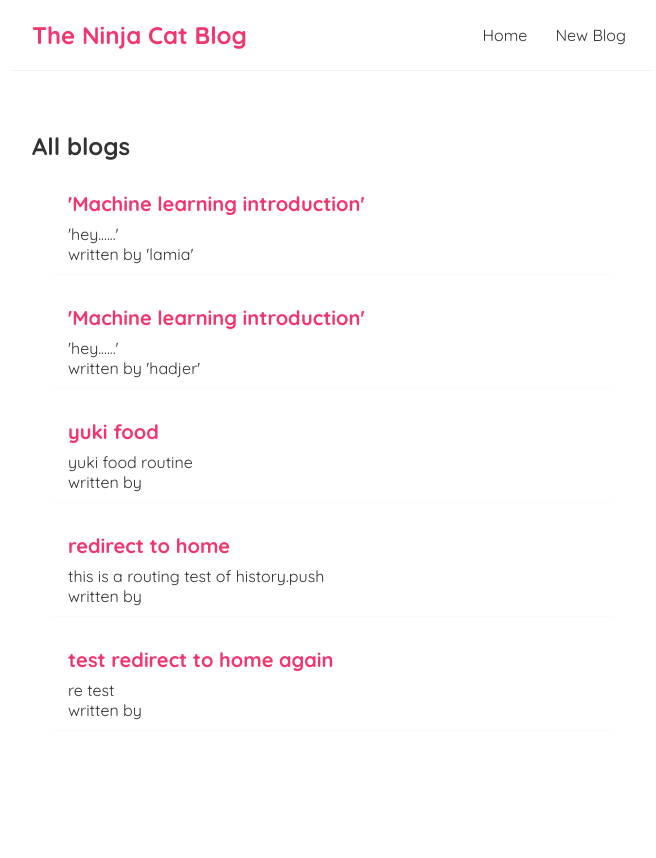
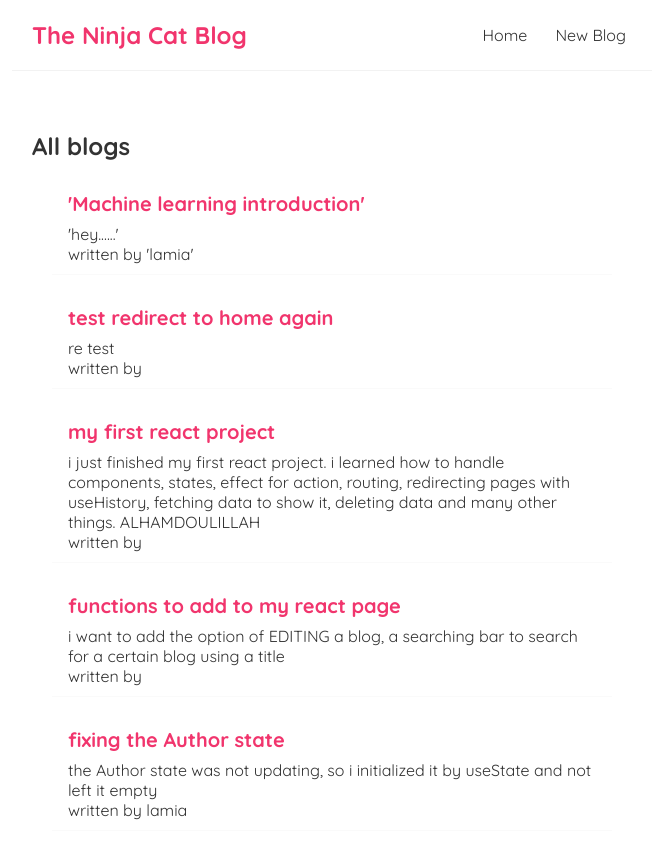
Before and after one commit to yaracchi/React-Blog, a React (Create React App) app: page / in a window 1280 px wide. Shown: the top 858 px of the page, without its empty margins (308-964 px from the left). Before the commit the page ends 811 px from the top, so only its background shows below. Built offline with nearby package versions, Linux system fonts and the light colour scheme; data requests are answered from the project's data file; the HTML template or start-up script is replaced by a standard one.

Commit message:
FINISHED PROJECT. fixed author state that was not showing

```diff
--- a/data/db.json
+++ b/data/db.json
@@ -7,28 +7,28 @@
       "id": 2
     },
     {
-      "title": "'Machine learning introduction'",
-      "body": "'hey......'",
-      "author": "'hadjer'",
-      "id": 3
-    },
-    {
-      "title": "yuki food",
-      "body": "yuki food routine",
-      "author": "",
-      "id": 5
-    },
-    {
-      "title": "redirect to home ",
-      "body": "this is a routing test of history.push",
-      "author": "",
-      "id": 6
-    },
-    {
       "title": "test redirect to home again",
       "body": "re test",
       "author": "",
       "id": 7
+    },
+    {
+      "title": "my first react project",
+      "body": "i just finished  my first react project. i learned how to handle components, states, effect for action, routing, redirecting pages with useHistory, fetching data to show it, deleting data and many other things. ALHAMDOULILLAH ",
+      "author": "",
+      "id": 8
+    },
+    {
+      "title": "functions to add to my react page",
+      "body": "i want to add the option of EDITING a blog, a searching bar to search for a certain blog using a title",
+      "author": "",
+      "id": 9
+    },
+    {
+      "title": "fixing the Author state",
+      "body": "the Author state was not updating, so i initialized it by useState and not left it empty",
+      "author": "lamia",
+      "id": 10
     }
   ]
 }
--- a/src/App.js
+++ b/src/App.js
@@ -9,7 +9,7 @@ function App() {
   //const name = "yara";
   //const goal = "i will master react js"
   //var array_goal = ["blog, ","portfolio, ","food app, ","pet journaling", "personal budget"];
-  const link = "http://localhost:3000/"
+ // const link = "http://localhost:3000/"
   //router surround our entire application so all component inside it have access to route
   //switch where we want our page contetnt to go when we go to different pages
   //create a route for each page that we have
--- a/src/BlogDetails.js
+++ b/src/BlogDetails.js
@@ -4,7 +4,7 @@ import useFetch from "./useFetch";
 
 const BlogDetails = () => {
     const { id } = useParams() //grap params from the route
-    const {data :blog,isPending,error} = useFetch('http://localhost:8000/blogs/'+id)
+    const {data :blog, isPending, error} = useFetch('http://localhost:8000/blogs/'+id)
     const history = useHistory()
     const handleClick = () => {
         //fetch for the blog to delete from the json file
@@ -18,7 +18,7 @@ const BlogDetails = () => {
             {blog && (
                 <article>
                     <h2>{blog.title}</h2>
-                    <p>written by{blog.author}</p>
+                    <p>written by {blog.author}</p>
                     <div>{blog.body}</div>
                     <button onClick={handleClick}>delete</button>
 
--- a/src/Create.js
+++ b/src/Create.js
@@ -5,7 +5,7 @@ const Create = () => {
 
     const [title, setTitle] = useState('')
     const [body, setBody] = useState('')
-    const [author, setAuthor] = useState('')
+    const [author, setAuthor] = useState('yara')
     const [isPending, setIsPending] = useState(false)//when submit the form become true
     const history = useHistory() //go back to a certain level to redirect the user to a new route
 
@@ -51,14 +51,15 @@ const Create = () => {
 
                 <label>Blog author</label>
                 <select
-                value = {author}
-                onChange={(e) => setAuthor(e.target.value)}
+                 value = {author}
+                 onChange={(e) => setAuthor(e.target.value)}
                 >
                     <option value="yara">yara</option>
                     <option value="lamia">lamia</option>
                 </select>
 
                 { !isPending && <button> Add blog</button>}
+                {author}
                 { isPending && <button> Adding blog...</button>}
 
             </form>
```
